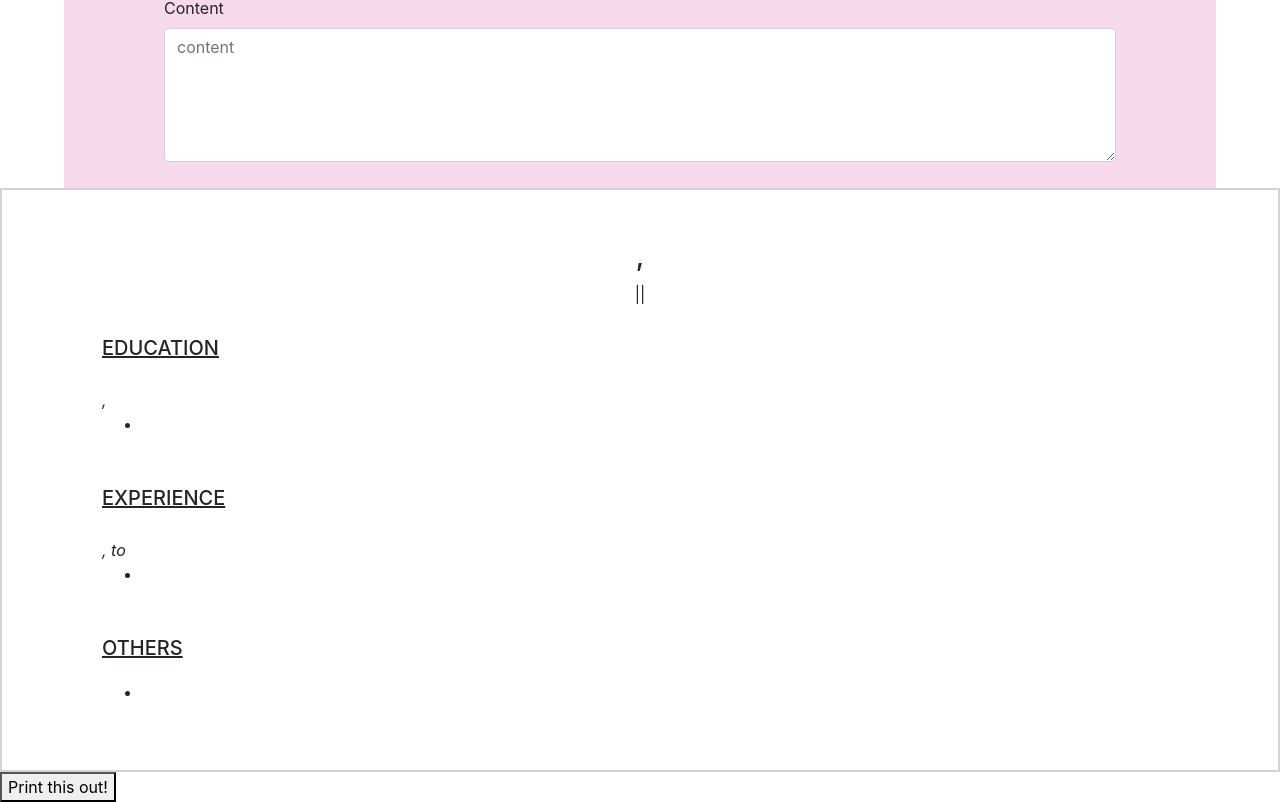
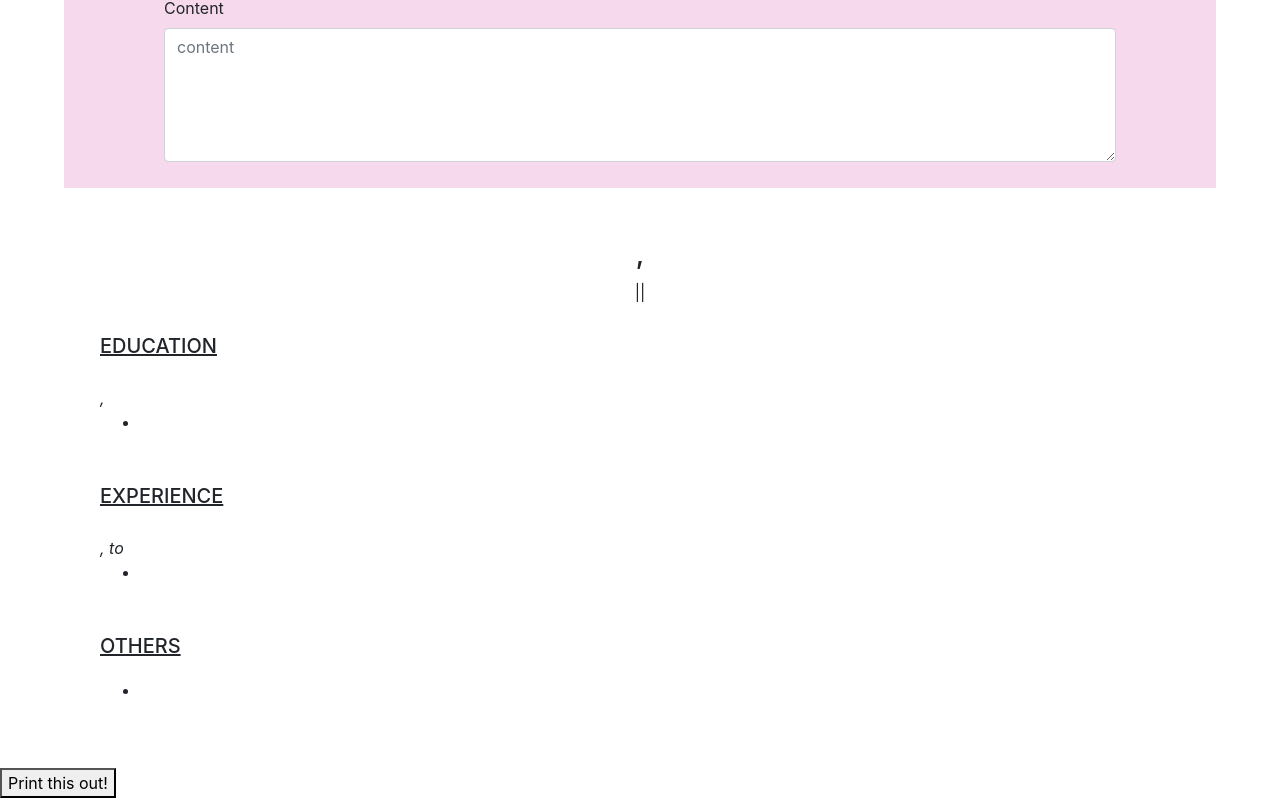
Before and after one commit to Kaminagiyou123/cv-creator, a React (Create React App) app: page / in a window 1280 px wide. Shown: the part 1197-1999 px from the top of the page. Built offline with nearby package versions, Linux system fonts and the light colour scheme.

Commit message:
try fixing error

```diff
--- a/src/App.css
+++ b/src/App.css
@@ -52,10 +52,10 @@ h2 {
 }
 .cv-form-container {
   /* width: 70%; */
-  border: 2px solid lightgrey;
 }
 @media print {
   @page {
-    size: landscape;
+    size: 210 * 297;
+    margin: -20px;
   }
 }
```
